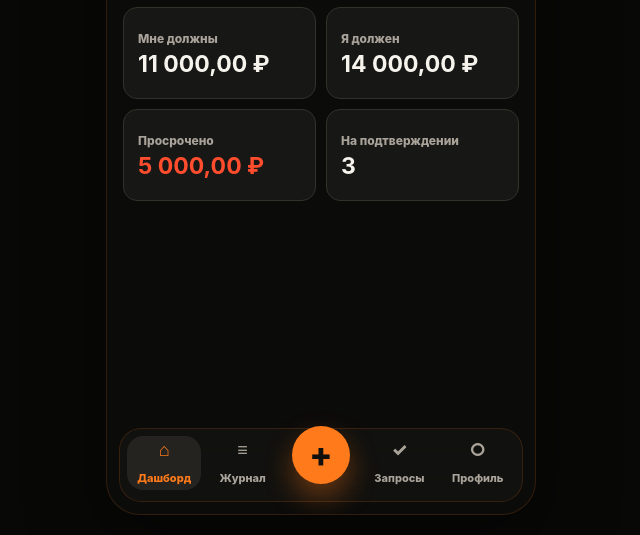
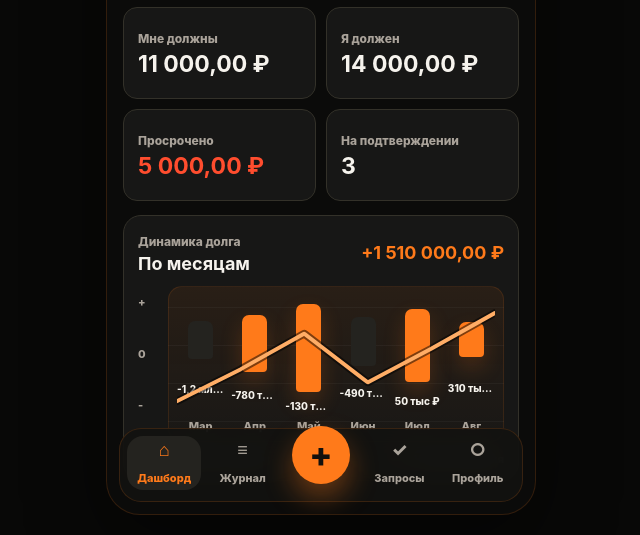
Before and after one commit to A2THRE101/eword-app, a website: page index.html in a window 1280 px wide. Shown: the part 265-800 px from the top of the page, without its empty margins (319-959 px from the left). Drawn offline with Linux system fonts and the light colour scheme.

Commit message:
Add dashboard debt timeline visualization

```diff
--- a/index.html
+++ b/index.html
@@ -4,16 +4,17 @@
     <meta charset="UTF-8" />
     <meta name="viewport" content="width=device-width, initial-scale=1.0" />
     <meta name="theme-color" content="#0b0b0a" />
-    <title>Eword Mobile Preview 0.2.6</title>
-    <link rel="manifest" href="./manifest.json?v=0.2.6" />
+    <title>Eword Mobile Preview 0.2.7</title>
+    <link rel="manifest" href="./manifest.json?v=0.2.7" />
     <link rel="stylesheet" href="./eword-theme-0.2.6.css" />
+    <link rel="stylesheet" href="./eword-chart-0.2.7.css" />
   </head>
   <body>
     <main class="preview-shell">
       <section class="phone" aria-label="Eword mobile visual preview">
         <header class="app-header">
           <div>
-            <p class="eyebrow">Eword Mobile 0.2.6</p>
+            <p class="eyebrow">Eword Mobile 0.2.7</p>
             <h1 id="screenTitle">Дашборд</h1>
           </div>
           <button class="icon-button" id="syncButton" type="button" title="Синхронизация" aria-label="Синхронизация">↻</button>
@@ -44,6 +45,65 @@
               <strong id="pendingCount">0</strong>
             </button>
           </div>
+
+          <section class="debt-timeline" aria-label="Динамика долга по месяцам">
+            <div class="timeline-head">
+              <div>
+                <span>Динамика долга</span>
+                <h2>По месяцам</h2>
+              </div>
+              <strong>+1 510 000,00 ₽</strong>
+            </div>
+            <div class="chart-panel">
+              <div class="chart-scale" aria-hidden="true">
+                <span>+</span>
+                <span>0</span>
+                <span>-</span>
+              </div>
+              <div class="chart-area">
+                <svg class="trend-line" viewBox="0 0 300 132" preserveAspectRatio="none" aria-hidden="true">
+                  <polyline class="trend-line-shadow" points="0,112 60,78 120,40 180,92 240,56 300,18"></polyline>
+                  <polyline class="trend-line-path" points="0,112 60,78 120,40 180,92 240,56 300,18"></polyline>
+                </svg>
+                <div class="bar-track">
+                  <div class="bar-column negative" title="Март: изменение -280 000,00 ₽, позиция -1 200 000,00 ₽">
+                    <i style="height: 38px"></i>
+                    <strong>-1,2 млн ₽</strong>
+                    <span>Мар</span>
+                  </div>
+                  <div class="bar-column positive" title="Апрель: изменение +420 000,00 ₽, позиция -780 000,00 ₽">
+                    <i style="height: 57px"></i>
+                    <strong>-780 тыс ₽</strong>
+                    <span>Апр</span>
+                  </div>
+                  <div class="bar-column positive" title="Май: изменение +650 000,00 ₽, позиция -130 000,00 ₽">
+                    <i style="height: 88px"></i>
+                    <strong>-130 тыс ₽</strong>
+                    <span>Май</span>
+                  </div>
+                  <div class="bar-column negative" title="Июнь: изменение -360 000,00 ₽, позиция -490 000,00 ₽">
+                    <i style="height: 49px"></i>
+                    <strong>-490 тыс ₽</strong>
+                    <span>Июн</span>
+                  </div>
+                  <div class="bar-column positive" title="Июль: изменение +540 000,00 ₽, позиция +50 000,00 ₽">
+                    <i style="height: 73px"></i>
+                    <strong>50 тыс ₽</strong>
+                    <span>Июл</span>
+                  </div>
+                  <div class="bar-column positive" title="Август: изменение +260 000,00 ₽, позиция +310 000,00 ₽">
+                    <i style="height: 35px"></i>
+                    <strong>310 тыс ₽</strong>
+                    <span>Авг</span>
+                  </div>
+                </div>
+              </div>
+            </div>
+            <div class="timeline-legend">
+              <span><i class="legend-bar"></i>Изменение за месяц</span>
+              <span><i class="legend-line"></i>Чистая позиция</span>
+            </div>
+          </section>
         </section>
 
         <section class="screen" id="journalScreen" data-screen="journal">
@@ -134,7 +194,9 @@
           <section class="update-log" aria-label="Журнал обновлений приложения">
             <h2>Журнал обновлений</h2>
             <ol>
+              <li><strong>0.2.7</strong><span>Добавлена гистограмма с таймлайном и линией изменения долга в дашборде.</span></li>
               <li><strong>0.2.6</strong><span>Черно-оранжевая тема Варианта A и журнал обновлений в настройках.</span></li>
+              <li><strong>0.2.5</strong><span>Суммы внутри приложения считаются в копейках, а на экране показываются в рублях.</span></li>
               <li><strong>0.2.4</strong><span>Форма создания записи: обязательные поля, даты, комментарий и сумма в формате рублей.</span></li>
               <li><strong>0.2.3</strong><span>Кнопка + по центру нижней навигации и ручное создание записи.</span></li>
               <li><strong>0.2.2</strong><span>Убран блок “Ближайшие действия”.</span></li>
@@ -186,5 +248,10 @@
     </template>
 
     <script src="./app.js?v=0.2.6" defer></script>
+    <script>
+      window.addEventListener("DOMContentLoaded", () => {
+        document.title = "Eword Mobile Preview 0.2.7";
+      });
+    </script>
   </body>
 </html>
```
